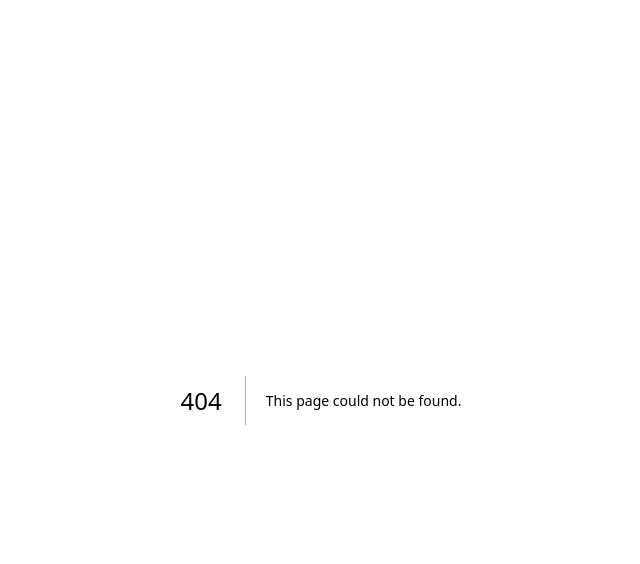
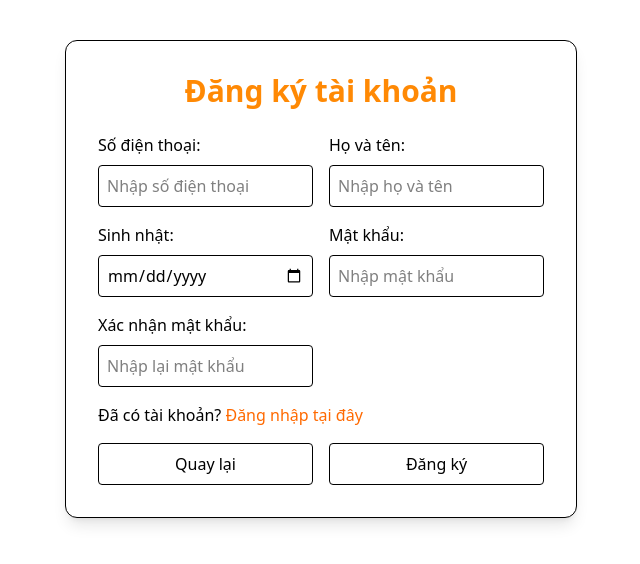
Before and after one commit to phat-dat-ag/fastfood-nextjs-frontend, a Next.js app: page /register in a window 1280 px wide. Before the commit this address had no page. Shown: the top 564 px of the page, without its empty margins (319-959 px from the left). Built offline with nearby package versions, Linux system fonts and the light colour scheme.

Commit message:
feat(auth): implement register page

```diff
--- a/app/(auth)/login/LoginForm.tsx
+++ b/app/(auth)/login/LoginForm.tsx
@@ -9,6 +9,9 @@ import Input from "@/app/components/forms/Input";
 import CancelButton from "@/app/components/forms/buttons/CancelButton";
 import SubmitButton from "@/app/components/forms/buttons/SubmitButton";
 import AuthRedirect from "../components/AuthRedirect";
+import { navigateBack, navigatePush } from "@/app/utils/navigation";
+import { AUTH_ROUTES } from "@/app/constants/route.constants";
+import { useRouter } from "next/navigation";
 
 const schema = z.object({
   phone: z.string().regex(/^0\d{9}$/, "Số điện thoại không hợp lệ"),
@@ -29,15 +32,9 @@ function handleLoginFormSubmit(formData: FormData) {
   console.log("Submit login form", loginRequest);
 }
 
-function handleCancelLogin() {
-  console.log("Go back");
-}
+export default function LoginForm() {
+  const router = useRouter();
 
-function handleGoToRegisterPage() {
-  console.log("Go to register page");
-}
-
-export default function LoginForm() {
   const {
     register,
     handleSubmit,
@@ -78,12 +75,12 @@ export default function LoginForm() {
       <AuthRedirect
         message="Chưa có tài khoản?"
         linkText="Đăng ký tại đây"
-        onClickFunction={handleGoToRegisterPage}
+        onClickFunction={() => navigatePush(router, AUTH_ROUTES.REGISTER)}
       />
       <div className="grid grid-cols-2 gap-4">
         <CancelButton
           buttonLabel="Quay lại"
-          onClickFunction={handleCancelLogin}
+          onClickFunction={() => navigateBack(router)}
         />
         <SubmitButton buttonLabel="Đăng nhập" isDisabled={false} />
       </div>
--- /dev/null
+++ b/app/(auth)/register/RegisterForm.tsx
@@ -0,0 +1,149 @@
+"use client";
+
+import { z } from "zod";
+import { useForm } from "react-hook-form";
+import { zodResolver } from "@hookform/resolvers/zod";
+import FormField from "@/app/components/forms/FormField";
+import Input from "@/app/components/forms/Input";
+import CancelButton from "@/app/components/forms/buttons/CancelButton";
+import SubmitButton from "@/app/components/forms/buttons/SubmitButton";
+import AuthRedirect from "../components/AuthRedirect";
+import { useRouter } from "next/navigation";
+import { navigateBack, navigatePush } from "@/app/utils/navigation";
+import { AUTH_ROUTES } from "@/app/constants/route.constants";
+
+const schema = z
+  .object({
+    phone: z.string().regex(/^0\d{9}$/, "Số điện thoại không hợp lệ"),
+    name: z
+      .string()
+      .min(1, "Vui lòng nhập họ và tên")
+      .min(2, "Họ và tên có ít nhất 2 ký tự")
+      .max(80, "Họ và tên không vượt quá 80 ký tự"),
+    birthday: z
+      .string()
+      .min(1, "Vui lòng nhập sinh nhật")
+      .transform((value) => new Date(value))
+      .refine((date) => !isNaN(date.getTime()), {
+        message: "Ngày sinh không hợp lệ",
+      })
+      .refine((date) => date <= new Date(), {
+        message: "Ngày sinh không được trong tương lai",
+      }),
+    password: z
+      .string()
+      .min(1, "Vui lòng nhập mật khẩu")
+      .min(8, "Mật khẩu có ít nhất 8 ký tự")
+      .max(20, "Mật khẩu không vượt quá 20 ký tự"),
+    confirmedPassword: z
+      .string()
+      .min(1, "Vui lòng xác nhận mật khẩu")
+      .min(8, "Mật khẩu xác nhận có ít nhất 8 ký tự")
+      .max(20, "Mật khẩu xác nhận không vượt quá 20 ký tự"),
+  })
+  .refine((data) => data.password === data.confirmedPassword, {
+    path: ["confirmedPassword"],
+    message: "Mật khẩu không khớp",
+  });
+
+type RegisterFormInput = z.input<typeof schema>;
+
+type RegisterFormOutput = z.output<typeof schema>;
+
+function handleRegisterFormSubmit(data: RegisterFormOutput) {
+  console.log(data);
+}
+
+export default function RegisterForm() {
+  const router = useRouter();
+
+  const {
+    register,
+    handleSubmit,
+    formState: { errors },
+  } = useForm<RegisterFormInput, any, RegisterFormOutput>({
+    resolver: zodResolver(schema),
+  });
+
+  return (
+    <form
+      className="grid grid-cols-2 gap-4"
+      onSubmit={handleSubmit(handleRegisterFormSubmit)}
+    >
+      <FormField
+        targetId="phone"
+        labelTitle="Số điện thoại"
+        errorMessage={errors.phone?.message}
+      >
+        <Input
+          id="phone"
+          type="text"
+          {...register("phone")}
+          placeholder="Nhập số điện thoại"
+        />
+      </FormField>
+      <FormField
+        targetId="name"
+        labelTitle="Họ và tên"
+        errorMessage={errors.name?.message}
+      >
+        <Input
+          id="name"
+          type="text"
+          {...register("name")}
+          placeholder="Nhập họ và tên"
+        />
+      </FormField>
+      <FormField
+        targetId="birthday"
+        labelTitle="Sinh nhật"
+        errorMessage={errors.birthday?.message}
+      >
+        <Input
+          id="birthday"
+          type="date"
+          {...register("birthday")}
+          placeholder="Nhập sinh nhật"
+        />
+      </FormField>
+      <FormField
+        targetId="password"
+        labelTitle="Mật khẩu"
+        errorMessage={errors.password?.message}
+      >
+        <Input
+          id="password"
+          type="password"
+          {...register("password")}
+          placeholder="Nhập mật khẩu"
+        />
+      </FormField>
+      <FormField
+        targetId="confirmedPassword"
+        labelTitle="Xác nhận mật khẩu"
+        errorMessage={errors.confirmedPassword?.message}
+      >
+        <Input
+          id="confirmedPassword"
+          type="password"
+          {...register("confirmedPassword")}
+          placeholder="Nhập lại mật khẩu"
+        />
+      </FormField>
+      <div className="col-span-2">
+        <AuthRedirect
+          message="Đã có tài khoản?"
+          linkText="Đăng nhập tại đây"
+          onClickFunction={() => navigatePush(router, AUTH_ROUTES.LOGIN)}
+        />
+      </div>
+      <div className="col-span-2 grid grid-cols-2 gap-4">
+        <CancelButton
+          buttonLabel="Quay lại"
+          onClickFunction={() => navigateBack(router)}
+        />
+        <SubmitButton buttonLabel="Đăng ký" isDisabled={false} />
+      </div>
+    </form>
+  );
+}
--- /dev/null
+++ b/app/(auth)/register/page.tsx
@@ -0,0 +1,10 @@
+import FormShell from "@/app/components/forms/FormShell";
+import RegisterForm from "./RegisterForm";
+
+export default function RegisterPage() {
+  return (
+    <FormShell formTitle="Đăng ký tài khoản" size="lg">
+      <RegisterForm />
+    </FormShell>
+  );
+}
--- a/app/constants/route.constants.ts
+++ b/app/constants/route.constants.ts
@@ -1,3 +1,8 @@
+export const AUTH_ROUTES = {
+  REGISTER: "/register",
+  LOGIN: "/login",
+} as const;
+
 export const ADMIN_ROUTES = {
   HOME: "/admin",
   USER_MANAGEMENT: "/admin/user-management",
--- a/app/utils/navigation.ts
+++ b/app/utils/navigation.ts
@@ -7,3 +7,7 @@ export const navigatePush = (router: AppRouterInstance, path: string) => {
 export const navigateReplace = (router: AppRouterInstance, path: string) => {
   router.replace(path);
 };
+
+export const navigateBack = (router: AppRouterInstance) => {
+  router.back();
+};
```
